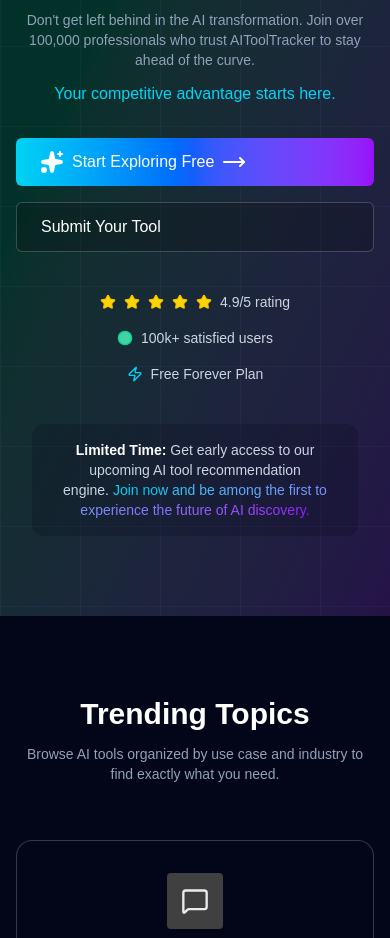
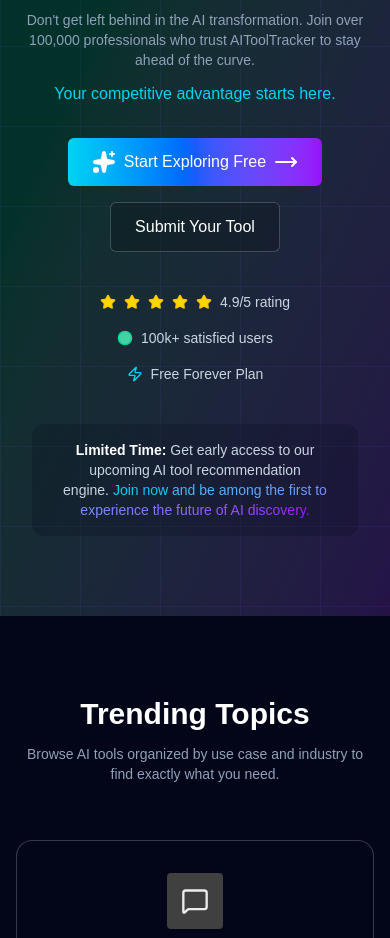
Before and after one commit to ioNihal/landing-page, a Next.js app: page / in a window 390 px wide. Shown: the part 5040-5978 px from the top of the page. Built offline with nearby package versions, Linux system fonts and the light colour scheme.

Commit message:
CTA improved for mobile

```diff
--- a/components/CTA/CTA.tsx
+++ b/components/CTA/CTA.tsx
@@ -16,7 +16,7 @@
                         bg-linear-to-r from-cyan-400 to-purple-400"
                     />
 
-                    {/* Text */}
+
                     <p className="relative inline-flex flex-wrap items-center justify-center gap-2
                         text-base sm:text-xl font-medium text-center bg-linear-to-r from-cyan-400 to-purple-400
                         bg-clip-text text-transparent " >
@@ -48,7 +48,7 @@
                     Your competitive advantage starts here.
                 </p>
 
-                <div className="mt-8 flex flex-col sm:flex-row items-stretch sm:items-center justify-center gap-4">
+                <div className="mt-8 flex flex-col items-center sm:flex-row  justify-center gap-4">
                     <Link
                         href="/"
                         className="inline-flex items-center gap-2 px-6 py-3 rounded-md
```
